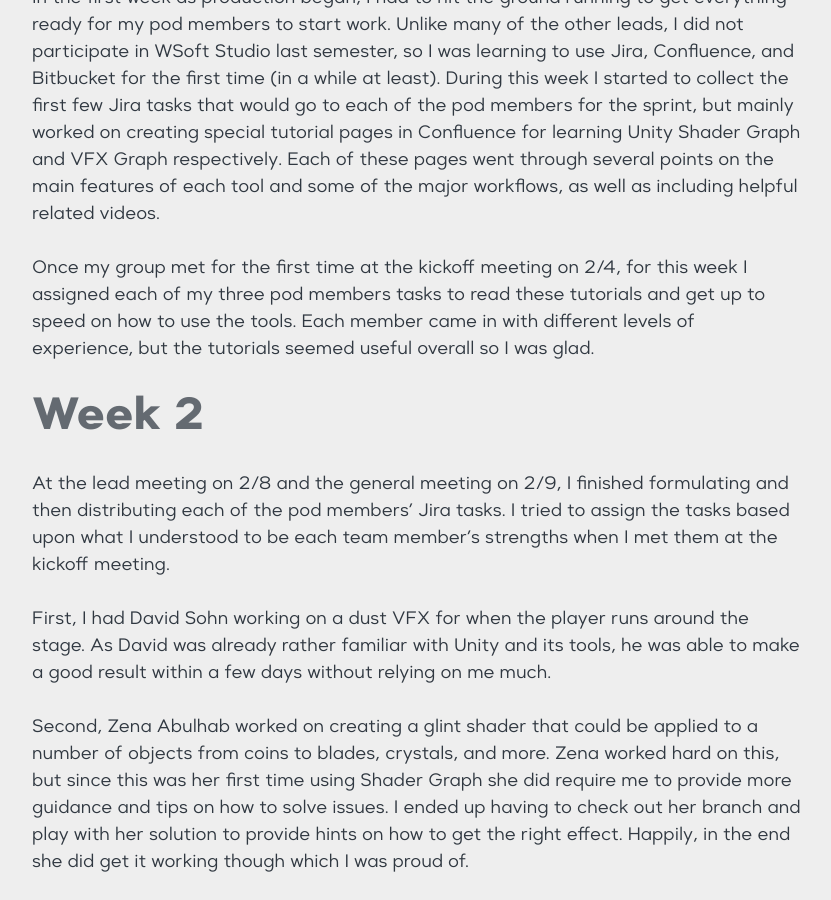
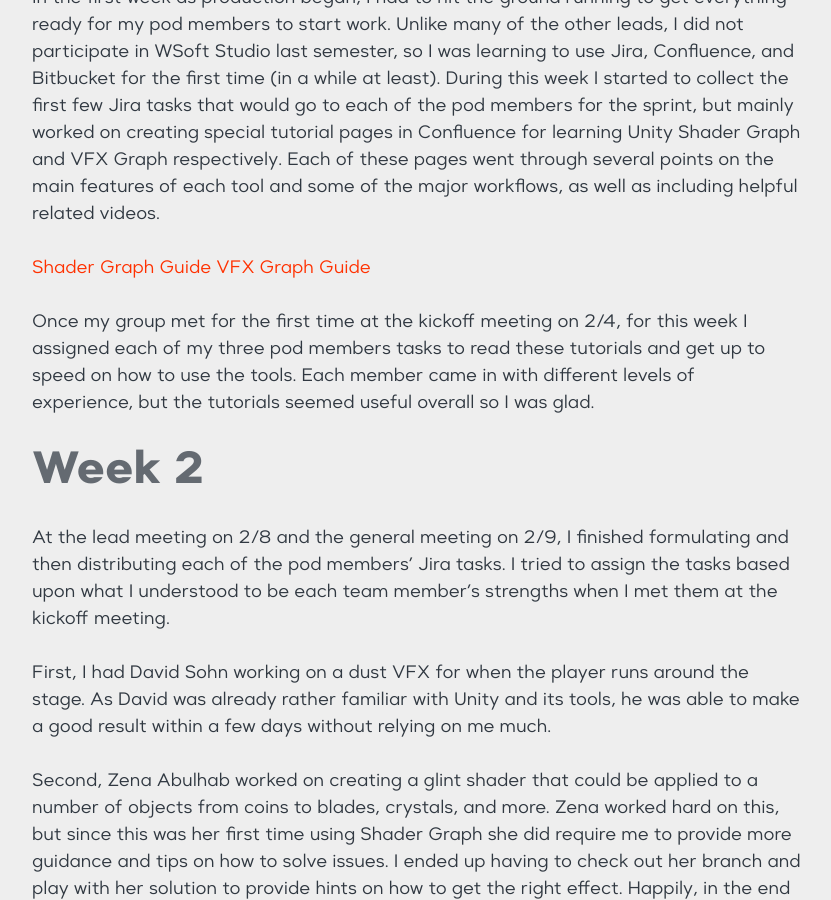
Before and after one commit to acerio98/acerio98.github.io, a Jekyll site: the page built from _devposts/2020-02-16-pre-alpha.md, in a window 1280 px wide and 900 px high, scrolled down 1175 px. Shown: the whole window, without its empty margins (40-871 px from the left). Built offline with Jekyll 4.4.1, drawn with Linux system fonts in a browser that asks for light colours; some web fonts are replaced.

Commit message:
add links for guides

```diff
--- a/_devposts/2020-02-16-pre-alpha.md
+++ b/_devposts/2020-02-16-pre-alpha.md
@@ -43,6 +43,9 @@
 
 In the first week as production began, I had to hit the ground running to get everything ready for my pod members to start work. Unlike many of the other leads, I did not participate in WSoft Studio last semester, so I was learning to use Jira, Confluence, and Bitbucket for the first time (in a while at least). During this week I started to collect the first few Jira tasks that would go to each of the pod members for the sprint, but mainly worked on creating special tutorial pages in Confluence for learning Unity Shader Graph and VFX Graph respectively. Each of these pages went through several points on the main features of each tool and some of the major workflows, as well as including helpful related videos.
 
+[Shader Graph Guide](https://studio.eecs.umich.edu/confluence/display/BLUE/Intro+to+the+Unity+Shader+Graph)
+[VFX Graph Guide](https://studio.eecs.umich.edu/confluence/display/BLUE/Intro+to+the+Unity+VFX+Graph)
+
 Once my group met for the first time at the kickoff meeting on 2/4, for this week I assigned each of my three pod members tasks to read these tutorials and get up to speed on how to use the tools. Each member came in with different levels of experience, but the tutorials seemed useful overall so I was glad.
 
 # Week 2
```
